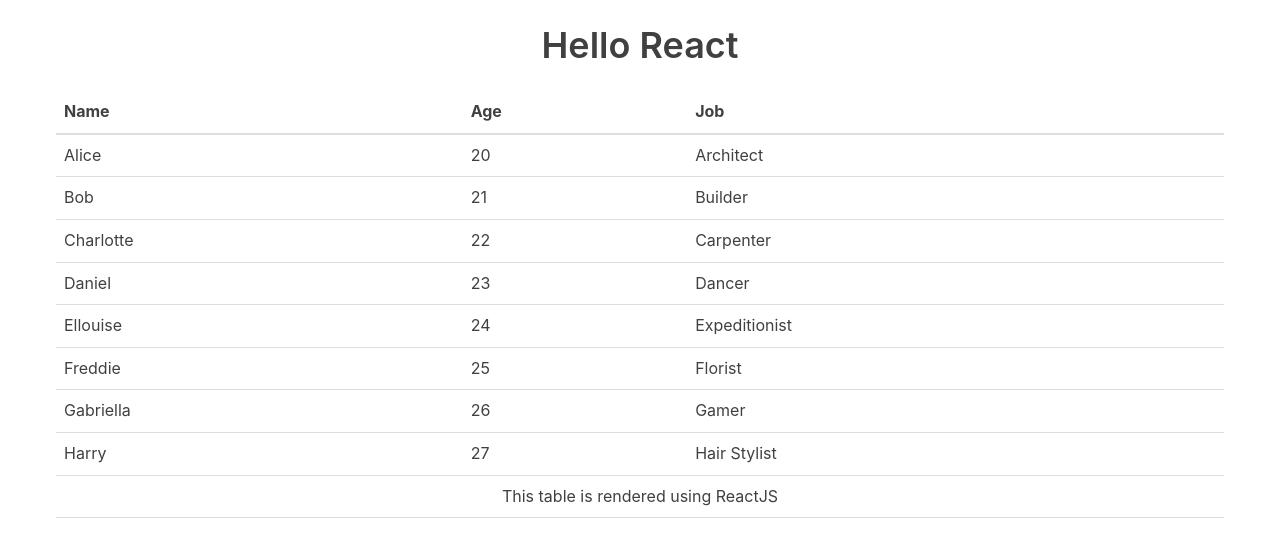
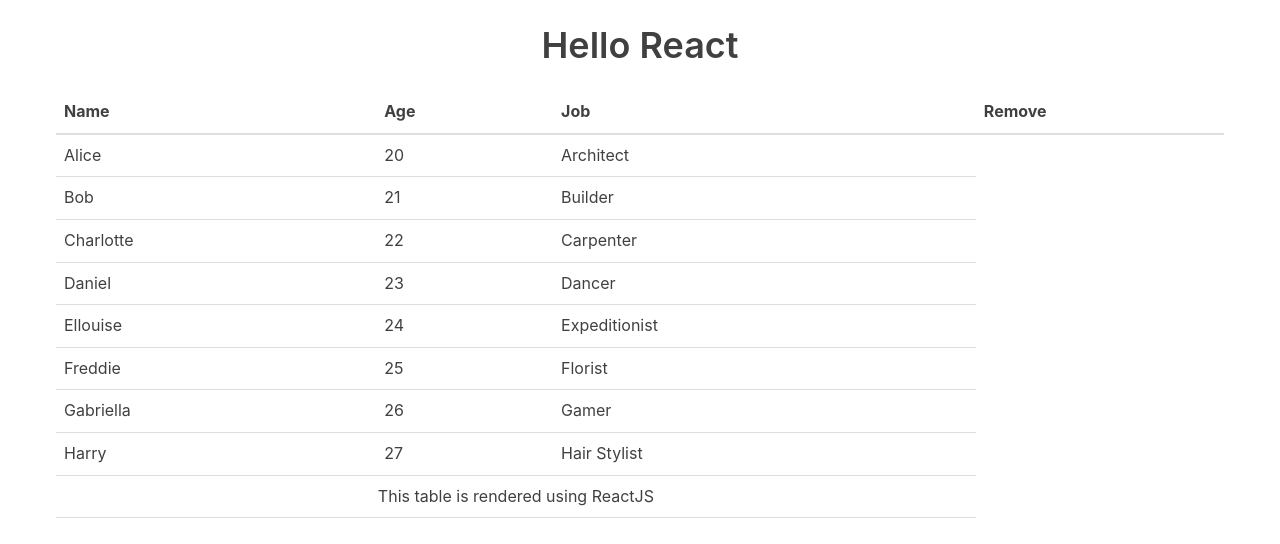
Before and after one commit to lyndonpanton/react-table, a React (Create React App) app: page / in a window 1280 px wide. Shown: the top 544 px of the page. Built offline with nearby package versions, Linux system fonts and the light colour scheme.

Commit message:
added row head to table

```diff
--- a/src/TableHead.js
+++ b/src/TableHead.js
@@ -8,6 +8,7 @@ class TableHead extends React.Component {
 					<th>Name</th>
 					<th>Age</th>
 					<th>Job</th>
+					<th>Remove</th>
 				</tr>
 			</thead>
 		);
```
